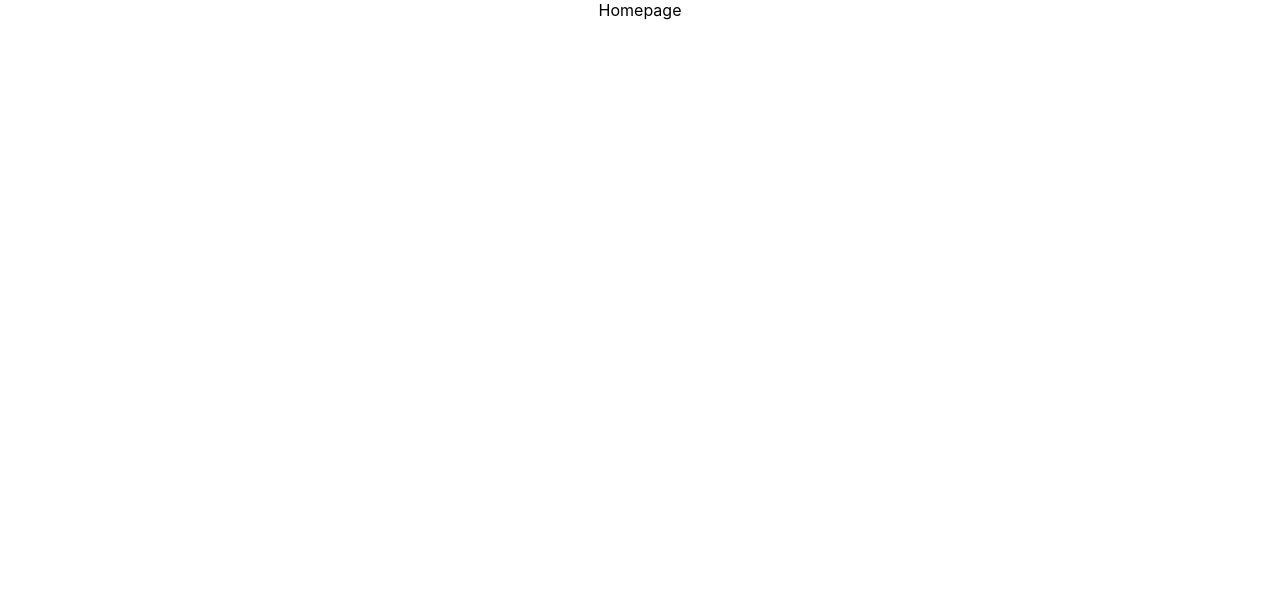
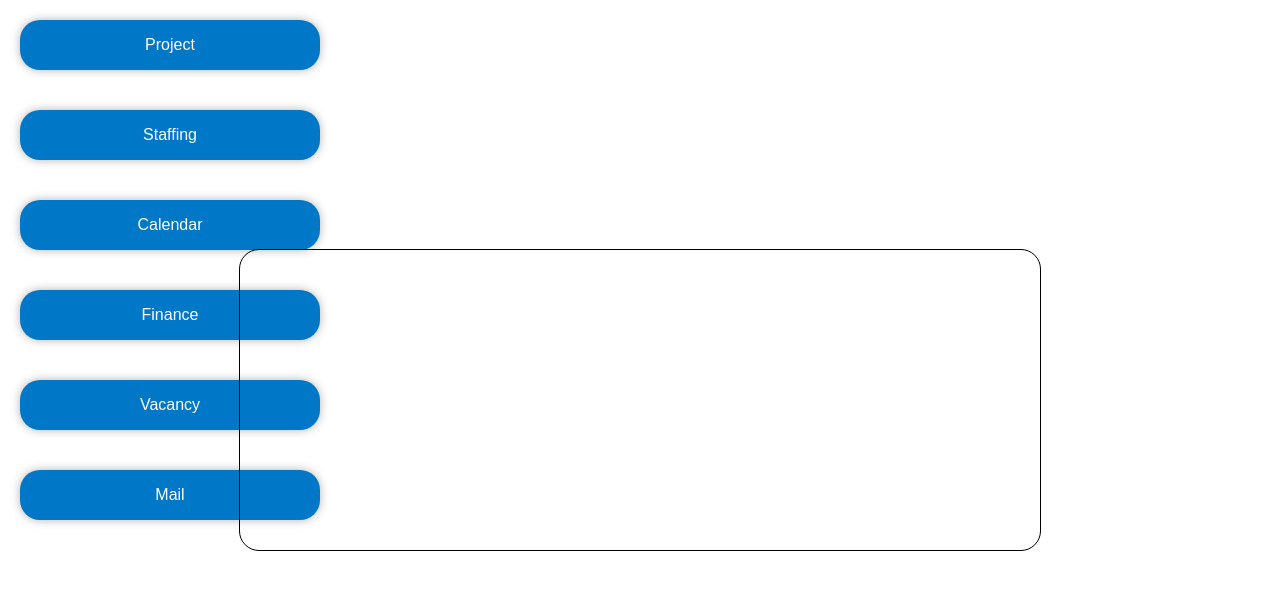
Before and after one commit to FranzGuanaco/ManagementApp, a React (Create React App) app in the folder management-app/: page /Homepage in a window 1280 px wide. Shown: the top 590 px of the page. Built offline with nearby package versions, Linux system fonts and the light colour scheme.

Commit message:
new ajustment

```diff
--- /dev/null
+++ b/management-app/src/AlignMenu.js
@@ -0,0 +1,19 @@
+import React from 'react'
+import Button from './Button'
+import "./App.css"
+
+export default function Homepage() {
+  return (
+
+    <div class="align">
+        <Button texte = "Project"/>
+        <Button texte = "Staffing"/>
+        <Button texte = "Calendar"/>
+        <Button texte = "Finance"/>
+        <Button texte = "Vacancy"/>
+        <Button texte = "Mail"/>
+    </div>
+
+
+  )
+}
--- a/management-app/src/App.css
+++ b/management-app/src/App.css
@@ -89,6 +89,7 @@ input[type="submit"] {
   background-color:#0078C7;
   border: none;
   border-radius: 20px;
+  max-width: 300px;
   color: white;
   padding: 10px 20px;
   text-align: center;
@@ -99,3 +100,31 @@ input[type="submit"] {
   width: 35%;
   height: 50px;
 }
+
+.align {
+  display: flex;
+  flex-direction: column;
+  justify-content: center;
+  align-items: flex-start;
+  text-align: left;
+}
+
+.align button {
+  margin: 20px;
+}
+
+.boxNews {
+  border: 1px solid black;
+  justify-content: center;
+  height: 100vh;
+  border-radius: 20px;
+  width: 800px;
+  height: 300px;
+}
+
+.center {
+  position: absolute;
+  top: 50%;
+  left: 50%;
+  transform: translate(-50%, -50%);
+}
--- a/management-app/src/App.js
+++ b/management-app/src/App.js
@@ -1,7 +1,7 @@
 import React from 'react';
 import ReactDOM from 'react-dom';
 import BoxId from './BoxId';
-import Homepage from './Homepage/Homepage';
+import Homepage from './Homepage';
 import {Routes, Route} from 'react-router-dom'
 
 function App() {
--- /dev/null
+++ b/management-app/src/BoxNews.js
@@ -0,0 +1,19 @@
+import React from "react";
+import "./App.css";
+
+const BoxNews = () => {
+
+
+
+    return (
+        <div className="boxNews">
+
+        </div>
+
+
+);
+}
+
+
+
+export default BoxNews
--- /dev/null
+++ b/management-app/src/Homepage.js
@@ -0,0 +1,18 @@
+import React from 'react'
+import "./App.css"
+import AlignMenu from './AlignMenu'
+import BoxNews from './BoxNews'
+
+export default function Homepage() {
+  return (
+
+    <div class="home">
+        <AlignMenu/>
+        <div className="center">
+            <BoxNews />
+        </div>
+    </div>
+
+
+  )
+}
--- a/management-app/src/Homepage/Homepage.js
+++ /dev/null
@@ -1,7 +0,0 @@
-import React from 'react'
-
-export default function Homepage() {
-  return (
-    <div>Homepage</div>
-  )
-}
```
